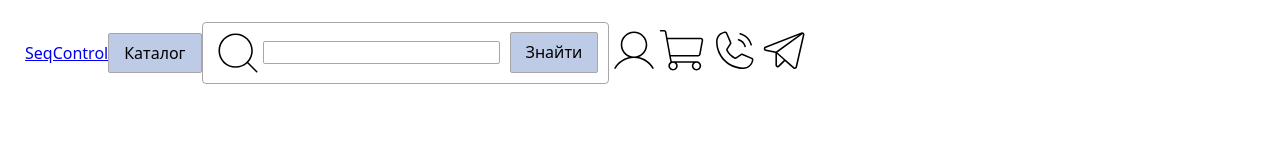
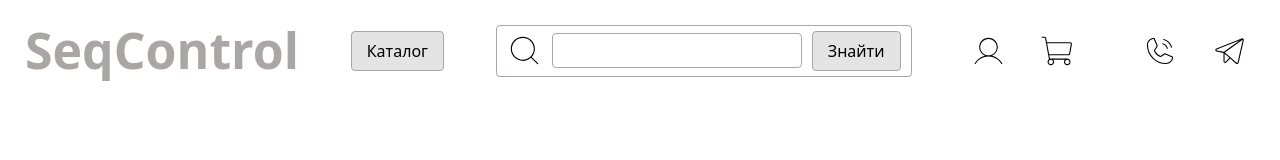
Before and after one commit to nadiakhoptiuk/tech-shop, a plain HTML site: page index.html in a window 1280 px wide. Drawn offline with nearby package versions, Linux system fonts and the light colour scheme.

Commit message:
Додає хедеру стилі

```diff
--- a/css/styles.css
+++ b/css/styles.css
@@ -1,5 +1,18 @@
 :root {
+  --primary-bgd-color: #ffffff;
   --border-color: rgb(170, 166, 166);
+  --icon-bgd-color: rgba(170, 166, 166, 0.3);
+
+  --text-logo-color: rgba(170, 166, 166);
+  --primary-text-color: #4e4646;
+}
+
+.page {
+  background-color: var(--primary-bgd-color);
+  color: var(--primary-text-color);
+  font-family: Roboto, sans-serif;
+  letter-spacing: 0.03em;
+  font-size: 14px;
 }
 
 .container {
@@ -9,14 +22,15 @@
   padding-right: 15px;
 }
 
-.header.container {
-  padding: 10px 0;
-}
-
 /* List styles */
 .list {
   list-style: none;
   padding: 0;
+}
+
+/* Header section */
+.header.container {
+  padding: 10px 0;
 }
 
 .nav {
@@ -24,12 +38,41 @@
   align-items: center;
 }
 
-.account {
+.nav .logo {
+  color: var(--text-logo-color);
+  font-weight: 900;
+  font-size: 50px;
+  margin-right: auto;
+  text-decoration: none;
+}
+
+.account.list {
   display: flex;
+  margin-right: auto;
+  margin-left: auto;
+}
+
+.account .item:not(:last-child) {
+  margin-right: 20px;
+}
+
+.item {
+  width: 50px;
+  height: 50px;
+}
+
+.contact-us .item:not(:last-child) {
+  margin-right: 20px;
 }
 
 .contact-us {
   display: flex;
+  margin-left: auto;
+}
+
+.menu.button {
+  margin-left: auto;
+  margin-right: auto;
 }
 
 .button {
@@ -37,8 +80,8 @@
   text-align: center;
   cursor: pointer;
   border: 1px solid var(--border-color);
-  border-radius: 2px;
-  background-color: rgb(189, 203, 230);
+  border-radius: 4px;
+  background-color: var(--icon-bgd-color);
 }
 
 .nav .search {
@@ -49,12 +92,40 @@
 }
 
 .search {
+  margin-left: auto;
+  margin-right: auto;
   display: flex;
   align-items: center;
 }
 
 .search .input {
+  min-width: 250px;
+  height: 35px;
   margin-right: 10px;
   border: 1px solid var(--border-color);
-  border-radius: 2px;
+  border-radius: 4px;
 }
+
+.search > .icon {
+  margin-right: 10px;
+}
+
+.icon {
+  width: 35px;
+  height: 35px;
+}
+
+.link {
+  width: 100%;
+  height: 100%;
+  display: flex;
+  justify-content: center;
+  align-items: center;
+}
+
+.link:hover,
+.link:focus {
+  background-color: var(--icon-bgd-color);
+  border-radius: 50%;
+  cursor: pointer;
+}
--- a/index.html
+++ b/index.html
@@ -6,7 +6,8 @@
     <meta name="viewport" content="width=device-width, initial-scale=1.0">
     <title>Document</title>
 
-
+    <link href="https://fonts.googleapis.com/css2?family=Roboto:ital,wght@0,400;0,700;0,900;1,100&display=swap"
+        rel="stylesheet">
     <link rel="stylesheet" href="https://cdnjs.cloudflare.com/ajax/libs/modern-normalize/1.1.0/modern-normalize.min.css">
     <link rel="stylesheet" href="./css/styles.css">
 </head>
@@ -21,6 +22,7 @@
             <!-- Main navigation -->
             <button class="menu button">Каталог</button>
 
+            <!-- Search -->
             <div class="search">
                 <svg class="icon" width="50" height="50">
                     <use href="./images/sprite.svg#search-icon"></use>
@@ -31,13 +33,13 @@
 
             <!-- Personal account -->
             <ul class="account list">
-                <li><a href="" class="authorization">
+                <li class="item"><a href="" class="authorization link">
                     <svg  class="icon" width="50" height="50">
                         <use href="./images/sprite.svg#user-icon"></use>
                     </svg>
                 </a></li>
 
-                <li><a href="" class="cart">
+                <li class="item"><a href="" class="cart link">
                     <svg  class="icon" width="50" height="50">
                         <use href="./images/sprite.svg#cart-icon"></use>
                     </svg>
@@ -46,13 +48,13 @@
 
             <!-- Contact us -->
             <ul class="contact-us list">
-                <li><a href="tel:+380987146628">
-                    <svg  class="icon" width="50" height="50">
+                <li class="item"><a href="tel:+380987146628" class="link">
+                    <svg  class="icon call" width="50" height="50">
                         <use href="./images/sprite.svg#call-us-icon"></use>
                     </svg>
                 </a></li>
 
-                <li><a href="mailto:xoptyuk@gmail.com">
+                <li class="item"><a href="mailto:xoptyuk@gmail.com" class="link">
                     <svg  class="icon" width="50" height="50">
                         <use href="./images/sprite.svg#write-us-icon"></use>
                     </svg>
```
